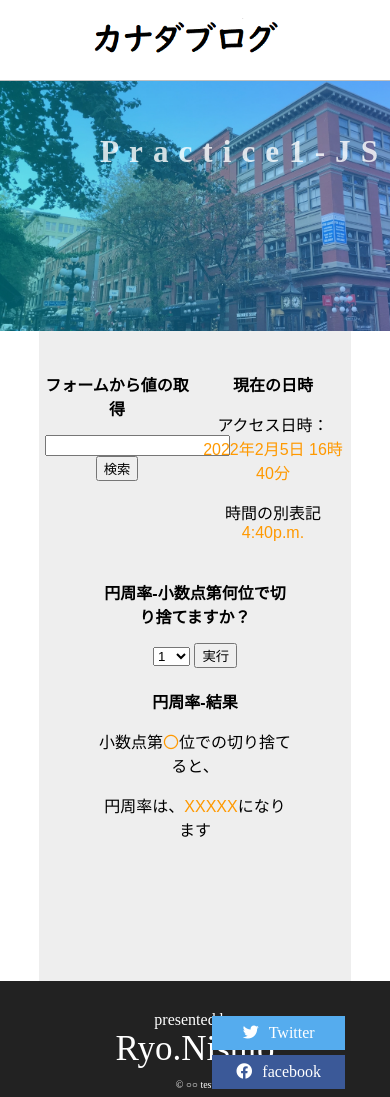
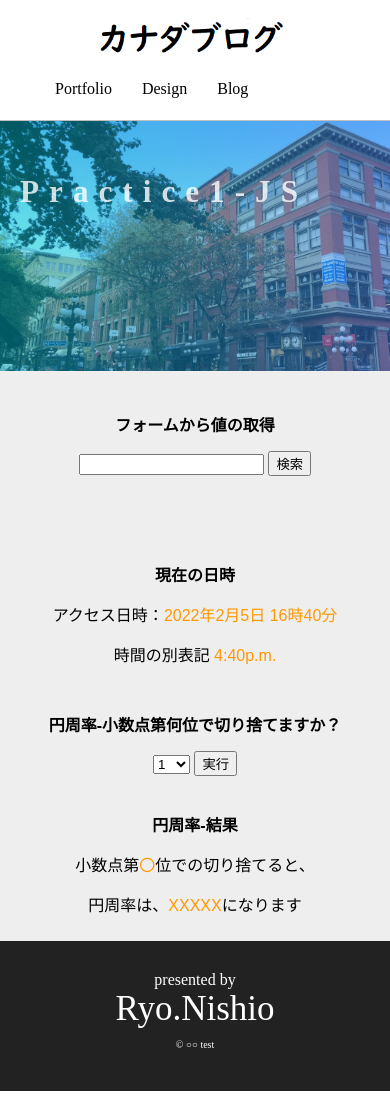
Before and after one commit to Sofarago/JsPractice1, a plain HTML site: page index.html in a window 390 px wide. Drawn offline with Linux system fonts and the light colour scheme.

Commit message:
media adjust

```diff
--- a/design.css
+++ b/design.css
@@ -72,7 +72,6 @@ nav li {
 nav li:hover {
   cursor:pointer;
 }
-
 
 .top {
   background-image: url("top-background.jpg");
@@ -201,3 +200,65 @@ footer {
 .copyright {
   font-size: 10px;
 }
+
+@media screen and (max-width:600px) {
+	/*　画面サイズが600px以下の場合ここの記述が適用される　*/
+
+  header {
+    display: flex;
+    flex-direction: column;
+    height: 120px;
+  }
+
+  header a {
+    text-align: center;
+  }
+
+  .logo img {
+    margin-left: initial;
+  }
+
+  nav ul {
+    margin-right: initial;
+  }
+
+  nav a {
+    padding: 0 15px;
+  }
+
+  .top__wrapper h1 {
+    position: absolute;
+    top: 50px;
+    left: 20px;
+  }
+
+  .main__contents {
+    height: auto;
+    width: 100vw;
+  }
+
+  .main__contents-javaScript {
+    flex-direction: column;
+    align-items: center;
+  }
+
+  .contents__wrapper-form{
+    width: auto;
+  }
+
+  .contents__wrapper-date{
+    width: auto;
+  }
+
+  .contents__wrapper-pi--input{
+    width: auto;
+  }
+
+  .contents__wrapper-pi{
+    width: auto;
+  }
+
+  .btn__wrapper {
+    display: none;
+  }
+}
--- a/index.html
+++ b/index.html
@@ -4,6 +4,7 @@
   <meta charset="utf-8">
   <title>Ryo.N</title>
   <meta name="mywebpage" content="実験用のページです">
+  <meta name="viewport" content="width=device-width, initial-scale=1">
   <link rel="stylesheet" href="design.css">
   <link rel="stylesheet" href="https://use.fontawesome.com/releases/v5.8.2/css/all.css"
     integrity="sha384-oS3vJWv+0UjzBfQzYUhtDYW+Pj2yciDJxpsK1OYPAYjqT085Qq/1cq5FLXAZQ7Ay" crossorigin="anonymous">
```
